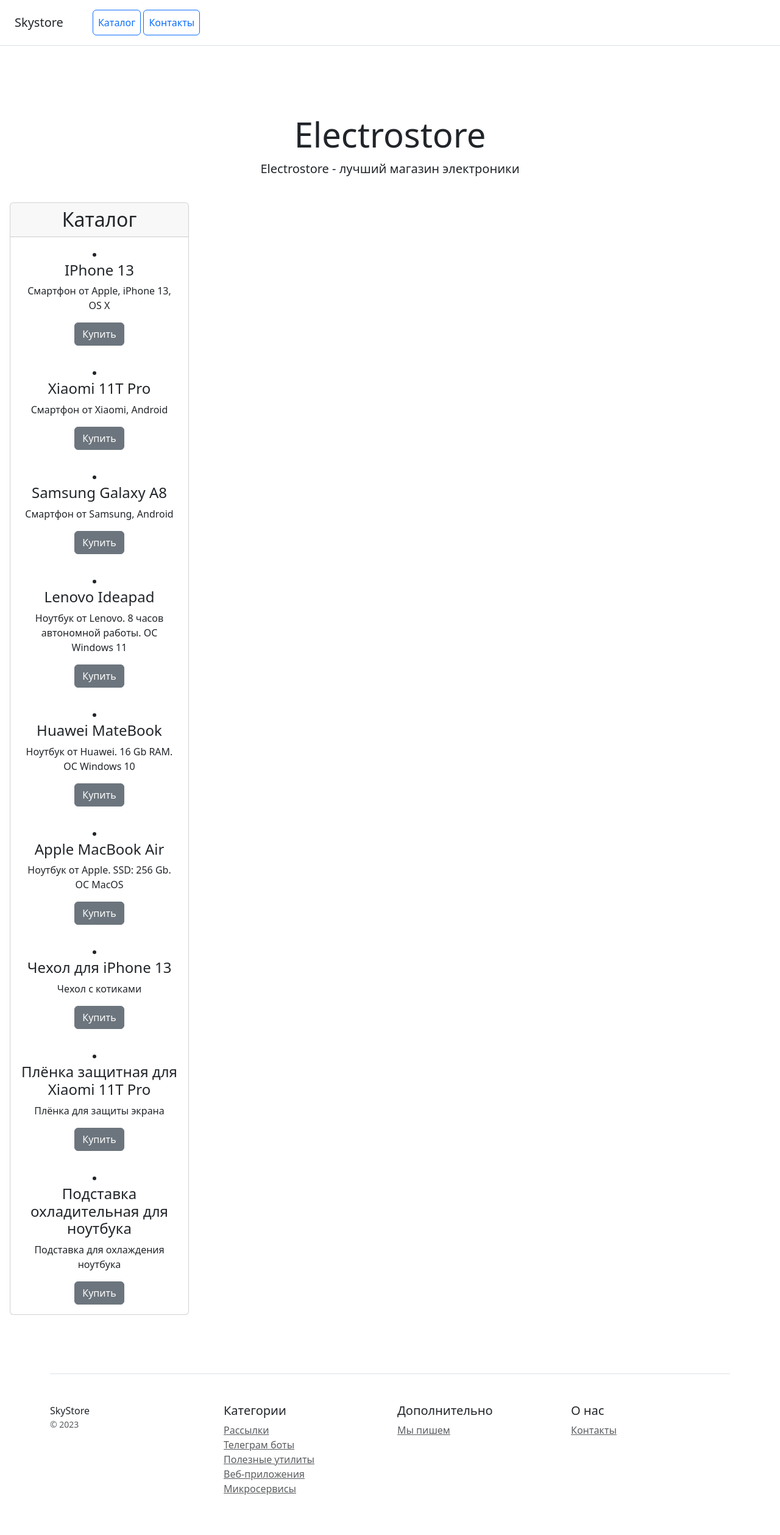
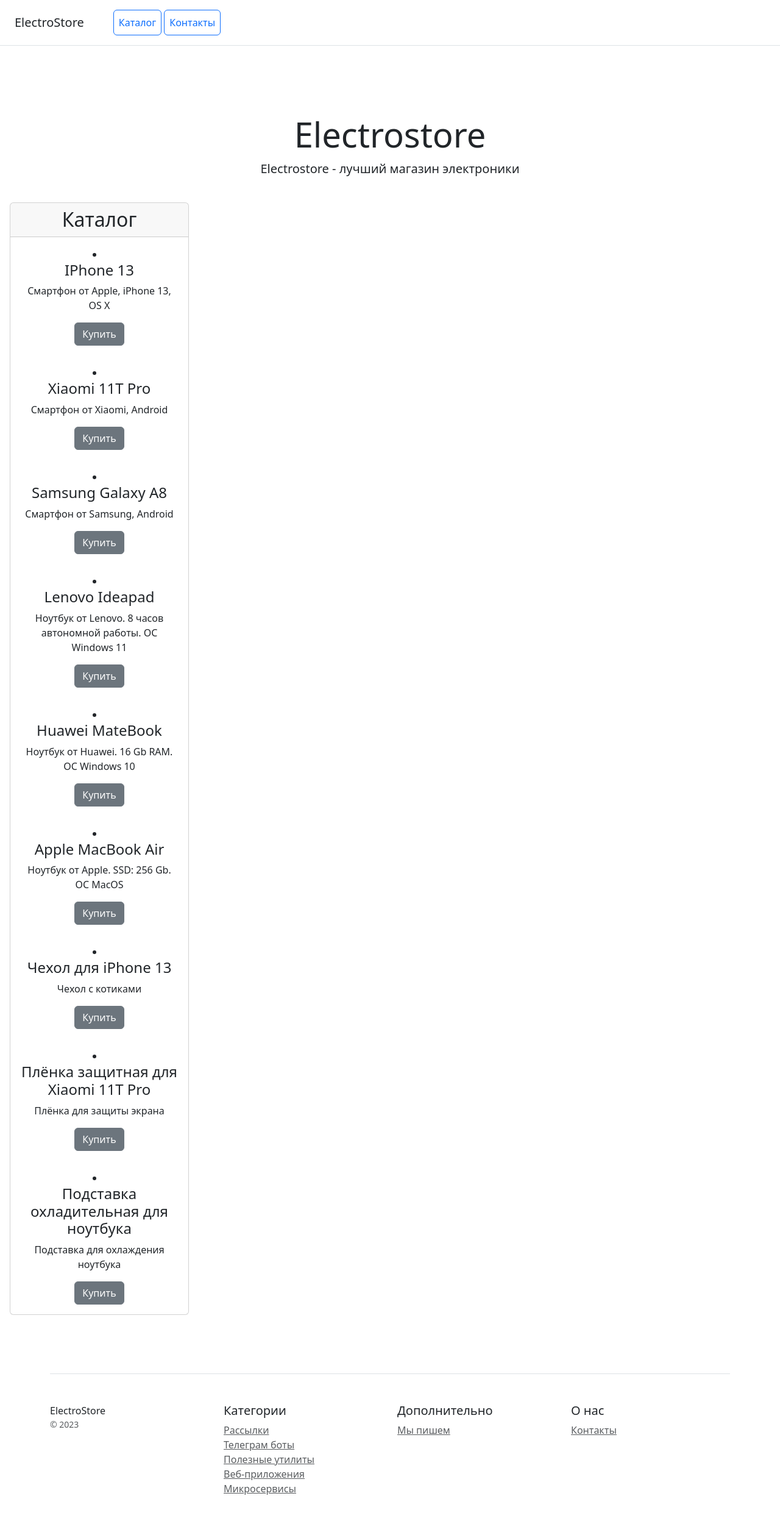
Before and after one commit to solvaaa/Django_1_task_2, a Django app: page / in a window 1280 px wide. Shown: the whole page at 61% size. Run offline with Django 4.2, Linux system fonts and the light colour scheme; data comes from the database, SQL or seed files in the repository; some libraries are stand-ins or nearby versions.

Commit message:
change skystore to electrostore

```diff
--- a/config/catalog/templates/catalog/base.html
+++ b/config/catalog/templates/catalog/base.html
@@ -3,7 +3,7 @@
 <head>
     <meta charset="utf-8">
     <meta name="viewport" content="width=device-width, initial-scale=1">
-    <title>Skystore</title>
+    <title>ElectroStore</title>
     <link href="/static/css/bootstrap.min.css" rel="stylesheet">
 </head>
 <body>
@@ -18,7 +18,7 @@
     <footer class="pt-4 my-md-5 pt-md-5 border-top">
         <div class="row">
             <div class="col-12 col-md">
-                SkyStore
+                ElectroStore
                 <small class="d-block mb-3 text-muted">&copy; 2023</small>
             </div>
             <div class="col-6 col-md">
--- a/config/catalog/templates/catalog/includes/inc_header.html
+++ b/config/catalog/templates/catalog/includes/inc_header.html
@@ -1,5 +1,5 @@
 <div class="d-flex flex-column flex-md-row align-items-center p-3 px-md-4 mb-3 bg-white border-bottom box-shadow">
-    <h5 class="my-0 mr-md-auto font-weight-normal">Skystore</h5>
+    <h5 class="my-0 mr-md-auto font-weight-normal">ElectroStore</h5>
     <nav class="ms-5">
         <a class="p-2 btn btn-outline-primary" href="/">Каталог</a>
         <a class="p-2 btn btn-outline-primary" href="/contacts/">Контакты</a>
```
